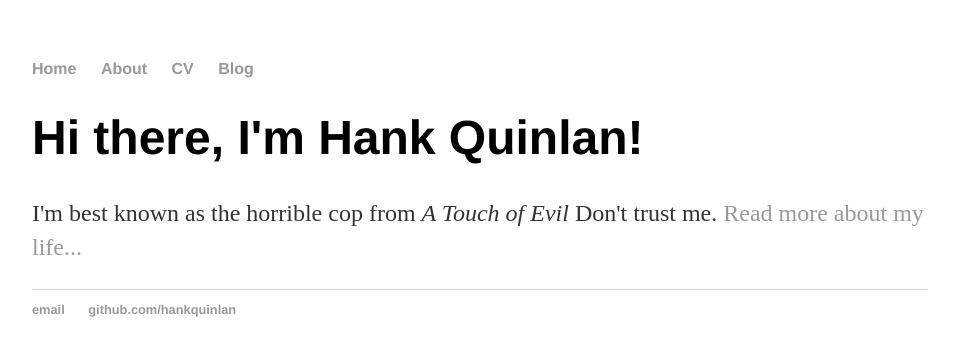
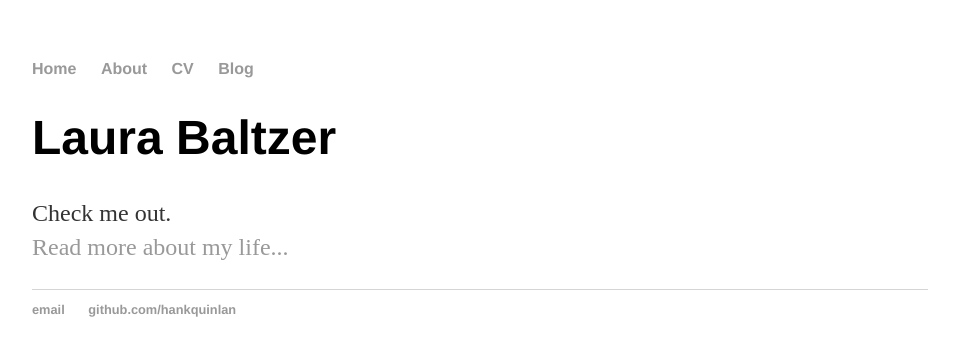
Before and after one commit to ldbaltzer/ldbaltzer.github.io, a Jekyll site: the page built from index.html, in a window 1280 px wide. Shown: the top 356 px of the page, without its empty margins (160-1115 px from the left). Built offline with Jekyll 4.4.1, drawn with Linux system fonts in a browser that asks for light colours.

Commit message:
Update index.html

```diff
--- a/index.html
+++ b/index.html
@@ -1,8 +1,9 @@
 ---
 layout: default
-title: Hank Quinlan, Horrible Cop
+title: Laura Baltzer
 ---
 <div class="blurb">
-	<h1>Hi there, I'm Hank Quinlan!</h1>
-	<p>I'm best known as the horrible cop from <em>A Touch of Evil</em> Don't trust me. <a href="/about">Read more about my life...</a></p>
+	<h1>Laura Baltzer</h1>
+	<p>Check me out.
+		<br><a href="/about">Read more about my life...</a></p>
 </div><!-- /.blurb -->
```
